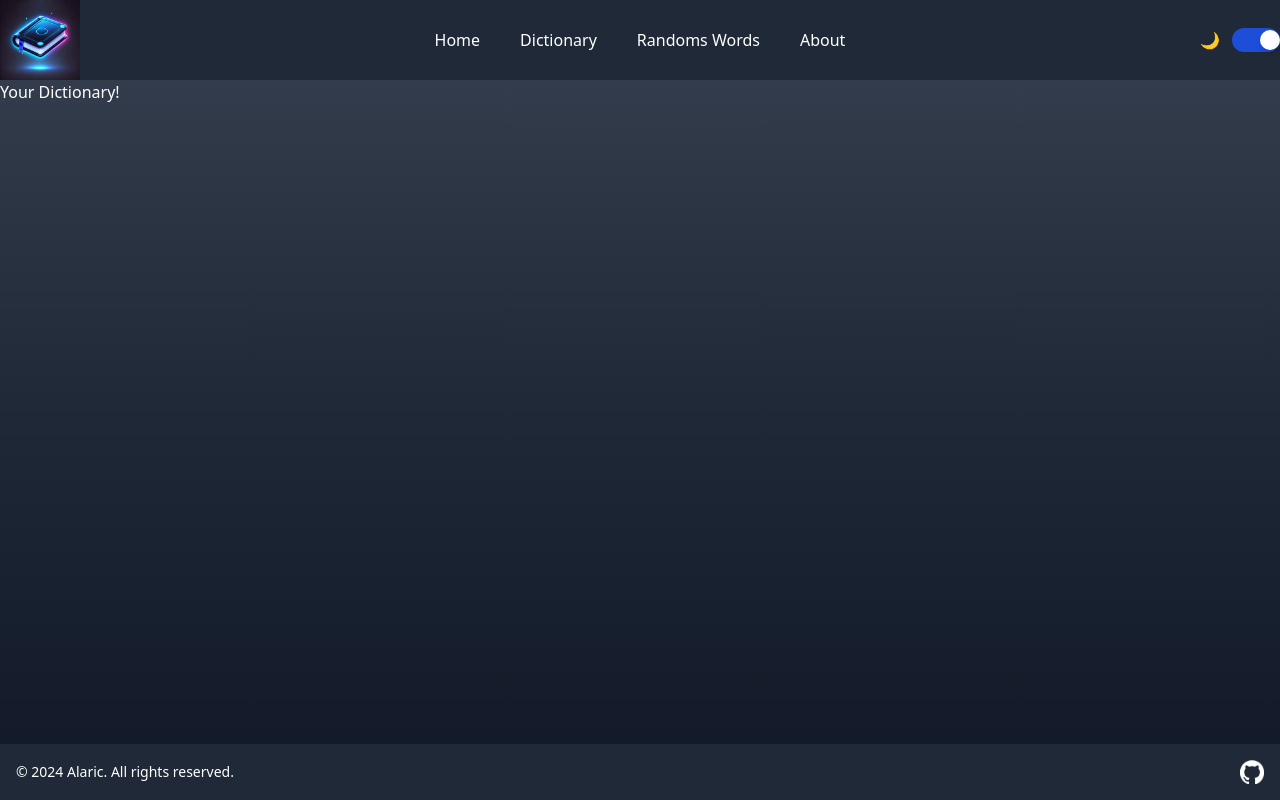
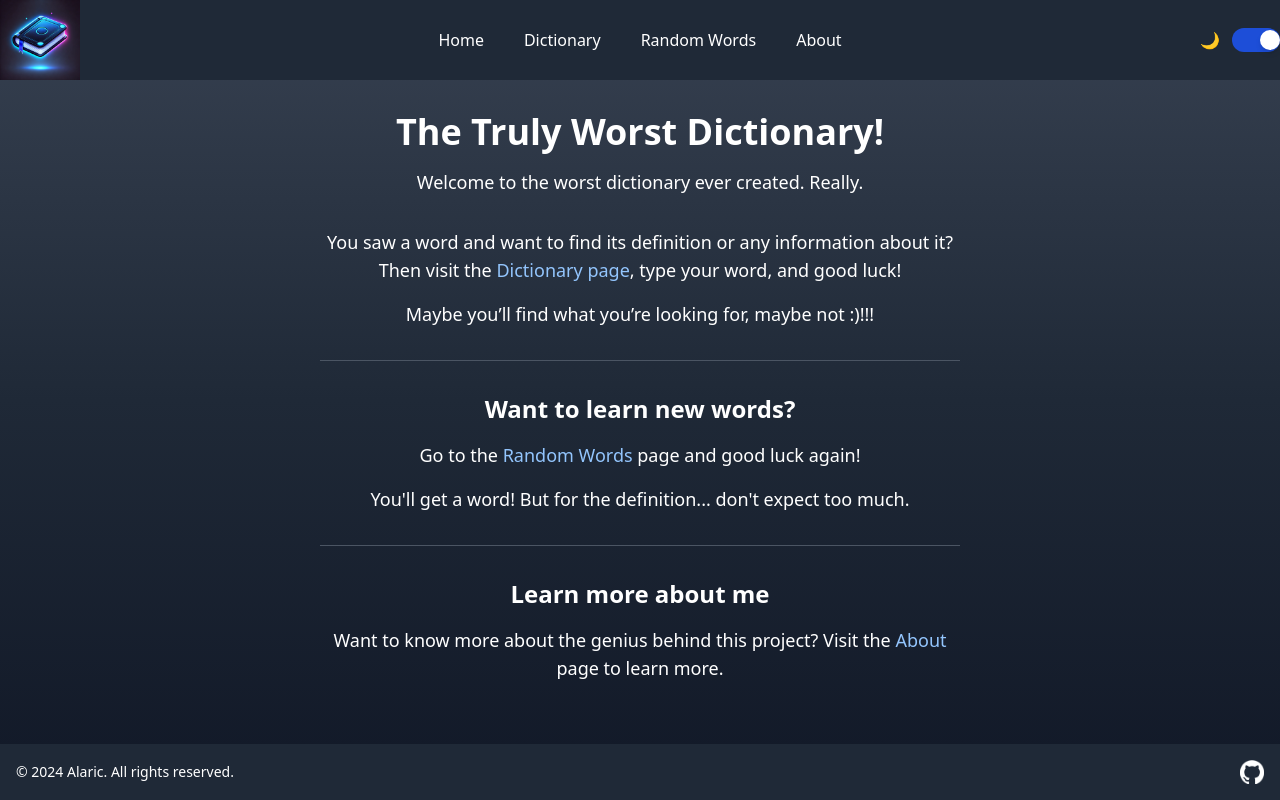
Before and after one commit to Alaaric/TP1-2, a React (Vite) app: page / in a window 1280 px wide. Built offline with nearby package versions, Linux system fonts and the light colour scheme.

Commit message:
add landing page css and img for later use

```diff
--- a/index.html
+++ b/index.html
@@ -4,7 +4,7 @@
     <meta charset="UTF-8" />
     <link rel="icon" type="image/png" href="/src/assets/dictionary.png" />
     <meta name="viewport" content="width=device-width, initial-scale=1.0" />
-    <title></title>
+    <title>Worst dictionary</title>
   </head>
   <body>
     <main id="root"></main>
--- a/src/components/NavBar.tsx
+++ b/src/components/NavBar.tsx
@@ -50,7 +50,7 @@ const NavBar = () => {
           </li>
           <li>
             <Link to="/randomwords" className="text-gray-900 dark:text-white">
-              Randoms Words
+              Random Words
             </Link>
           </li>
           <li>
--- a/src/pages/About.tsx
+++ b/src/pages/About.tsx
@@ -1,5 +1,13 @@
+import cat from "../assets/cat.jpg";
+import catZoom from "../assets/cat-zoom.jpg";
+
 const About = () => {
-  return <div className="flex-grow relative">About</div>;
+  return (
+    <div className="flex-grow relative">
+      <img src={cat} alt="cat photo" />
+      <img src={catZoom} alt="zoomed cat photo" />
+    </div>
+  );
 };
 
 export default About;
--- a/src/pages/Home.tsx
+++ b/src/pages/Home.tsx
@@ -1,8 +1,73 @@
+import { Link } from "react-router-dom";
+
 const Home = () => {
   return (
-    <div className="flex-grow relative">
-      <h1 className="text-">Your Dictionary!</h1>
-    </div>
+    <section className="text-center max-w-2xl mx-auto px-4 py-8 flex-grow relative">
+      <header className="mb-8">
+        <h1 className="text-4xl font-extrabold mb-4">
+          The Truly Worst Dictionary!
+        </h1>
+        <p className="text-lg">
+          Welcome to the worst dictionary ever created. Really.
+        </p>
+      </header>
+
+      <article className="mb-8">
+        <p className="text-lg mb-4">
+          You saw a word and want to find its definition or any information
+          about it? Then visit the{" "}
+          <Link
+            to="/wordsinfos"
+            className="text-blue-600 dark:text-blue-300 hover:text-blue-800 dark:hover:text-cyan-400 transition duration-200"
+          >
+            Dictionary page
+          </Link>
+          , type your word, and good luck!
+        </p>
+        <p className="text-lg">
+          Maybe you’ll find what you’re looking for, maybe not :)!!!
+        </p>
+      </article>
+
+      <hr className="border-gray-300 dark:border-gray-600 mb-8 transition-colors duration-300" />
+
+      <section className="mb-8">
+        <header className="mb-4">
+          <h2 className="text-2xl font-bold">Want to learn new words?</h2>
+        </header>
+        <p className="text-lg mb-4">
+          Go to the{" "}
+          <Link
+            to="/randomwords"
+            className="text-blue-600 dark:text-blue-300 hover:text-blue-800 dark:hover:text-cyan-400 transition duration-200"
+          >
+            Random Words
+          </Link>{" "}
+          page and good luck again!
+        </p>
+        <p className="text-lg">
+          You'll get a word! But for the definition... don't expect too much.
+        </p>
+      </section>
+
+      <hr className="border-gray-300 dark:border-gray-600 mb-8 transition-colors duration-300" />
+
+      <section>
+        <header className="mb-4">
+          <h2 className="text-2xl font-bold">Learn more about me</h2>
+        </header>
+        <p className="text-lg">
+          Want to know more about the genius behind this project? Visit the{" "}
+          <Link
+            to="/about"
+            className="text-blue-600 dark:text-blue-300 hover:text-blue-800 dark:hover:text-cyan-400 transition duration-200"
+          >
+            About
+          </Link>{" "}
+          page to learn more.
+        </p>
+      </section>
+    </section>
   );
 };
 
```
Also changed, not shown: src/assets/cat-zoom.jpg (added), src/assets/cat.jpg (added).
